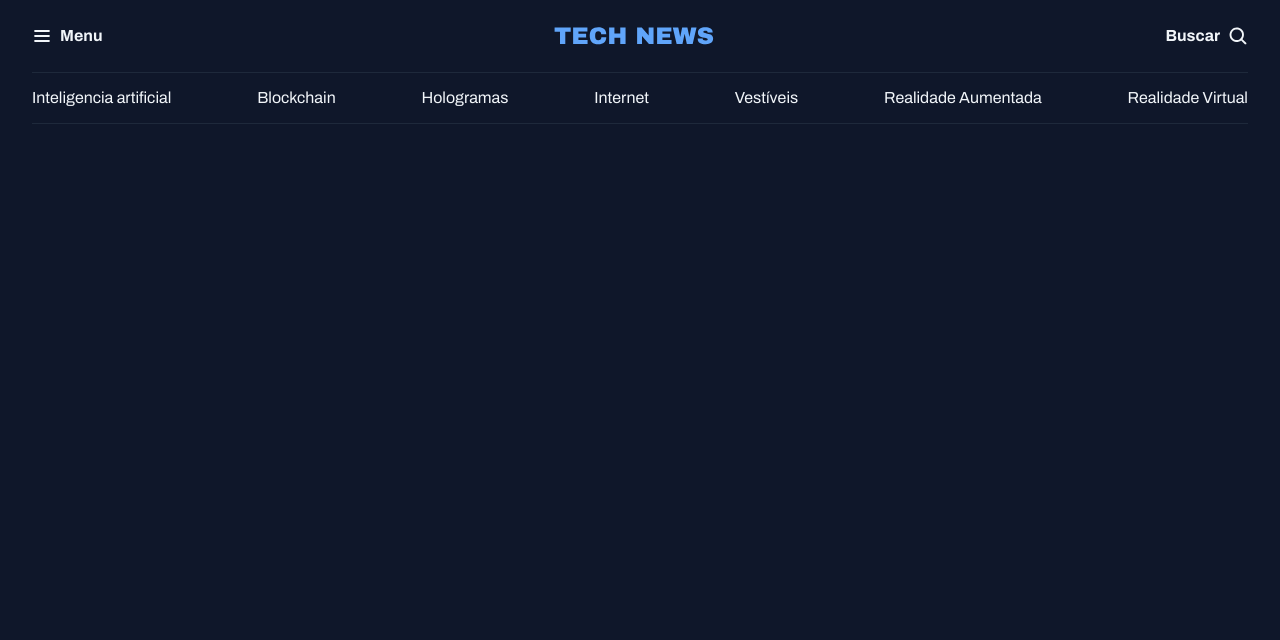
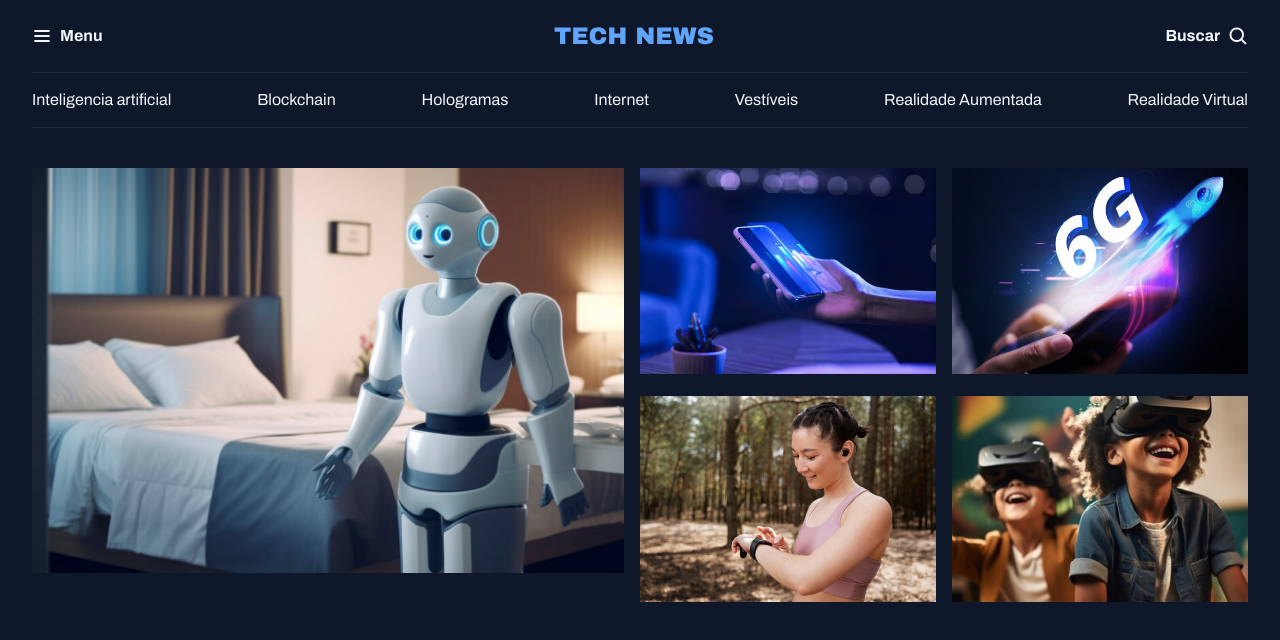
Before and after one commit to JenniferFlorencio/projeto-portal-de-noticias, a plain HTML site: page index.htm in a window 1280 px wide. Drawn offline with Linux system fonts and the light colour scheme.

Commit message:
estruturando a sessao destaque

```diff
--- a/index.htm
+++ b/index.htm
@@ -41,6 +41,36 @@
 
     </nav>
   </header>
+
+  <main class=" grid conteiner">
+    <section id="featured" class="grid grid-flow-col grid-16">
+      <div>
+        <img src="assets/img/Image 01.png" alt="">
+      </div>
+
+      <div class="grid grid-cols-2 grid-16">
+
+        <div>
+          <img src="assets/img/Image 02.png" alt="">
+        </div>
+
+        <div>
+          <img src="assets/img/Image 03.png" alt="">
+        </div>
+
+        <div>
+          <img src="assets/img/Image 04.png" alt="">
+        </div>
+
+        <div>
+          <img src="assets/img/Image 05.png" alt="">
+        </div>
+
+
+      </div>
+
+    </section>
+  </main>
 </body>
 
 </html>
--- a/style/global.css
+++ b/style/global.css
@@ -43,6 +43,10 @@ h3 {
   font: inherit;
 }
 
+img {
+  max-width: 100%;
+}
+
 .conteiner {
   max-width: 1280px;
   padding-inline: 32px;
@@ -50,15 +54,6 @@ h3 {
 
 }
 
-
-/** utility-fist */
-
-.grid {
-  display: grid;
+main {
+  margin-top: 40px;
 }
-
-
-.grid-flow-col {
-
-  grid-auto-flow: column;
-}
--- a/style/header.css
+++ b/style/header.css
@@ -18,7 +18,7 @@
 }
 
 #secondary {
-  padding-block: 14px;
+  padding-block: 16px;
   border: solid 1px var(--stroke-color);
   border-inline: none;
   justify-content: space-between;
--- a/style/index.css
+++ b/style/index.css
@@ -1,2 +1,4 @@
 @import url(global.css);
+@import url(utility.css);
 @import url(header.css);
+@import url(section.css);
--- /dev/null
+++ b/style/section.css
@@ -0,0 +1,7 @@
+#freatured {
+  img {
+    height: 100%;
+    object-fit: cover;
+    border-radius: 4px;
+  }
+}
--- /dev/null
+++ b/style/utility.css
@@ -0,0 +1,17 @@
+.grid {
+  display: grid;
+}
+
+
+.grid-flow-col {
+
+  grid-auto-flow: column;
+}
+
+.grid-cols-2 {
+  grid-template-columns: 1fr 1fr;
+}
+
+.grid-16 {
+  gap: 16px;
+}
```
